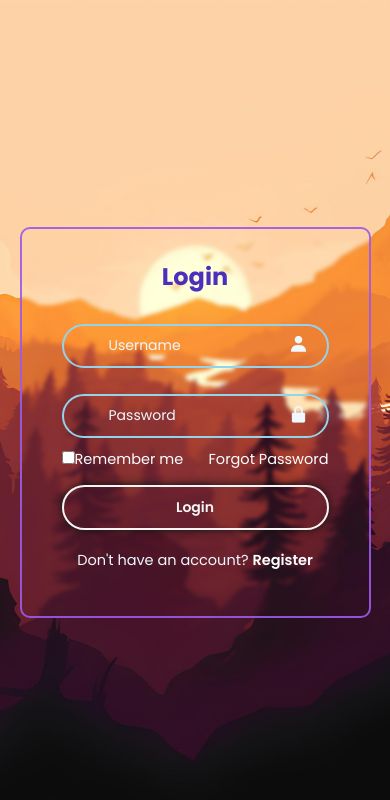
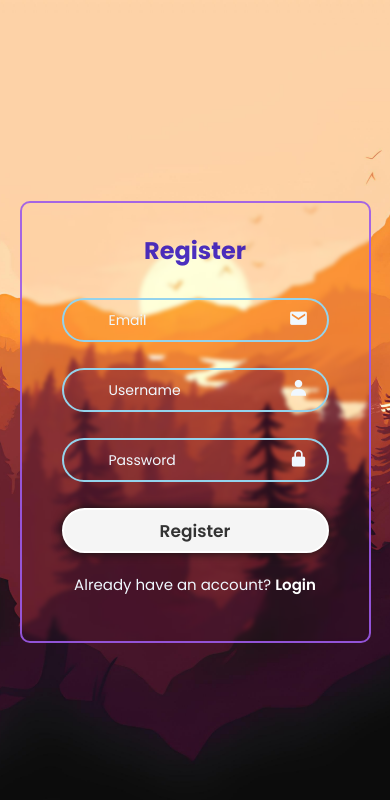
Before and after one commit to Surfing-Cipher/Templates, a plain HTML site: page Template1.html in a window 390 px wide. Both pictures are taken after a click on the link "Register". Drawn offline with nearby package versions, Linux system fonts and the light colour scheme.

Commit message:
Template1 done

```diff
--- a/Template1.html
+++ b/Template1.html
@@ -7,10 +7,11 @@
     <title>Template1</title>
     <link rel="stylesheet" href="template1.css">
     <link href='https://unpkg.com/boxicons@2.1.4/css/boxicons.min.css' rel='stylesheet'>
+    <script src="Template1.js"></script>
 </head>
 
 <body>
-    <div class="wrapper">
+    <div class="wrapper" style="display: block;">
         <form action="">
             <h1>Login</h1>
             <div class="input-box">
@@ -23,18 +24,45 @@
             </div>
 
             <div class="remember-forgot">
-                <label><input type="checkbox">Remember me</label>
+                <label><input type="checkbox">  Remember me</label>
                 <a href="a" id="forgot">Forgot Password</a>
             </div>
 
             <button type="submit" class="btn">Login</button>
 
             <div class="register-link">
-                <p>Don't have an account? <a href="#">Register</a></p>
+                <p>Don't have an account? <a id="registerLink">Register</a></p>
             </div>
-
         </form>
     </div>
+    <div class="register-panel" style="display:none;">
+        <h1>Register</h1>
+
+        <div class="input-box">
+            <input type="email" placeholder="Email" required>
+            <i class='bx bxs-envelope'></i>
+        </div>
+        <div class="input-box">
+            <input type="text" placeholder="Username" required>
+            <i class='bx bxs-user'></i>
+        </div>
+        <div class="input-box">
+            <input type="password" placeholder="Password" required>
+            <i class='bx bxs-lock-alt'></i>
+        </div>
+
+        <button type="submit" class="btn">Register</button>
+
+        <div class="back-to-login">
+            <p>Already have an account? <a href="#" id="backToLogin">Login</a></p>
+        </div>
+    </div>
+
+
+
+
+
+
 </body>
 
 </html>
--- /dev/null
+++ b/Template1.js
@@ -0,0 +1,45 @@
+document.addEventListener('DOMContentLoaded', function() {
+    const form = document.querySelector('form');
+    const registerLinks = document.querySelectorAll('#registerLink');
+    const backToLogin = document.querySelector('#backToLogin');
+    const loginPanel = document.querySelector('.wrapper');
+    const registerPanel = document.querySelector('.register-panel');
+
+    function showLoginPanel() {
+        loginPanel.style.display = 'block';
+        registerPanel.style.display = 'none';
+    }
+
+    function showRegisterPanel() {
+        loginPanel.style.display = 'none';
+        console.log("hehe");
+        registerPanel.style.display = 'block';
+        console.log("hehe2");
+    }
+
+    form.addEventListener('submit', function(e) {
+        e.preventDefault();
+
+        const username = form.querySelector('input[type="text"]').value;
+        const password = form.querySelector('input[type="password"]').value;
+
+        // Add your authentication logic here
+        // For example, you can send the username and password to a server for validation
+
+        // If authentication is successful, you can redirect the user or perform other actions
+    });
+
+    registerLinks.forEach(function(link) {
+        link.addEventListener('click', function(e) {
+            e.preventDefault();
+            console.log("hehe3");
+            showRegisterPanel();
+        });
+    });
+
+    backToLogin.addEventListener('click', function(e) {
+        e.preventDefault();
+        console.log("hehe4");
+        showLoginPanel();
+    });
+});
--- a/template1.css
+++ b/template1.css
@@ -27,13 +27,37 @@ body{
     padding: 30px 40px;
 }
 
+.register-panel {
+    width: 420px;
+    background-color: transparent;
+    border: 2px solid rgba(157, 91, 233, 0.911);
+    backdrop-filter: blur(2px);
+    color: aliceblue;
+    border-radius: 10px;
+    padding: 30px 40px;
+}
+
+
 .wrapper h1{
     font-size: 36px;
     text-align: center;
     color: rgba(50, 19, 187, 0.877);
 }
 
+.register-panel h1{
+    font-size: 36px;
+    text-align: center;
+    color: rgba(50, 19, 187, 0.877);
+}
+
 .wrapper .input-box{
+    position: relative;
+    width: 100%;
+    height: 40px;
+    margin: 30px 0;
+}
+
+.register-panel .input-box{
     position: relative;
     width: 100%;
     height: 40px;
@@ -88,7 +112,23 @@ a {
 .wrapper .btn {
     width: 100%;
     height: 45px;
-    background: transparent;
+    background: rgba(0, 0, 0, 0.486);
+    border: none;
+    outline: none;
+    border-radius: 40px;
+    box-shadow: 0 0 10px rgb(19, 18, 18);
+    cursor: pointer;
+    font-size: 16px;
+    color: whitesmoke;
+    font-weight: 600;
+    transition: all .5s ease;
+    border: 2px solid;
+}
+
+.register-panel .btn{
+    width: 100%;
+    height: 45px;
+    background: rgba(0, 0, 0, 0.486);
     border: none;
     outline: none;
     border-radius: 40px;
@@ -107,10 +147,24 @@ a {
     background-color: whitesmoke;
 }
 
+.register-panel .btn:hover{
+    color: #333;
+    border-color: white;
+    background-color: whitesmoke;
+}
+
 .wrapper .register-link{
     font-size: 14.5px;
     text-align: center;
     margin: 20px 0 15px;
+    cursor: pointer;
+}
+
+.register-panel .back-to-login{
+    font-size: 15px;
+    text-align: center;
+    margin: 20px 0 15px;
+    cursor: pointer;
 }
 
 .register-link p a {
@@ -119,8 +173,18 @@ a {
     font-weight: 600;
 }
 
+.back-to-login p a{
+    color: #fff;
+    text-decoration: none;
+    font-weight: 600;
+}
+
 .register-link p a:hover{
     text-decoration: underline;
+}
+
+.back-to-login p a:hover{
+     text-decoration: underline;
 }
 
 
@@ -152,7 +216,45 @@ a {
     }
 
     .wrapper .btn {
-        font-size: 14px;
+        font-size: 17px;
+        /* Decrease font size for smaller screens */
+        color: #333;
+        border-color: white;
+        background-color: whitesmoke;
+    }
+
+    .wrapper .btn:hover {
+        color: #333;
+        border-color: white;
+        background-color: whitesmoke;
+    }
+
+    .register-panel{
+        width: 90%;
+        /* Make the wrapper take up 90% of the screen width */
+        max-width: 400px;
+        /* Set a maximum width for smaller screens */
+        margin: auto;
+        /* Center the wrapper */
+    }
+
+    .register-panel h1{
+        font-size: 24px;
         /* Decrease font size for smaller screens */
     }
+
+    .register-panel .btn {
+        font-size: 17px;
+        /* Decrease font size for smaller screens */
+        color: #333;
+        border-color: white;
+        background-color: whitesmoke;
+    }
+
+    .register-panel .btn:hover {
+        color: #333;
+        border-color: white;
+        background-color: whitesmoke;
+    }
+
 }
```
